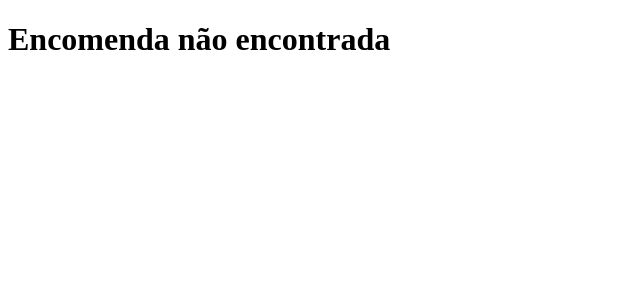
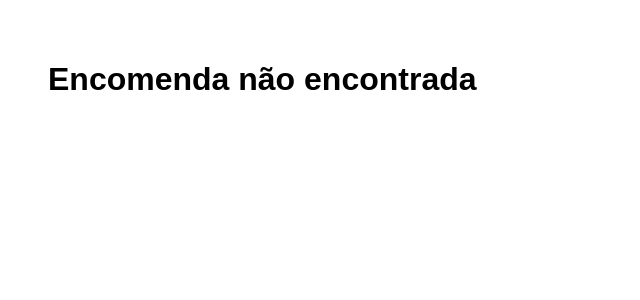
Before and after one commit to floresabeirario/fbr-tracking, a Next.js app in the folder fbr-tracking/: page /1 in a window 1280 px wide. Shown: the top 300 px of the page, without its empty margins (0-640 px from the left). Built offline with nearby package versions, Linux system fonts and the light colour scheme.

Commit message:
Update [id].js

```diff
--- a/fbr-tracking/pages/[id].js
+++ b/fbr-tracking/pages/[id].js
@@ -1,9 +1,8 @@
 import { getEncomendaById } from '../utils/googleSheets';
 
 export default function Tracking({ encomenda }) {
-
   if (!encomenda) {
-    return <h1>Encomenda não encontrada</h1>;
+    return <h1 style={{ padding: 40, fontFamily: 'Arial' }}>Encomenda não encontrada</h1>;
   }
 
   return (
```
